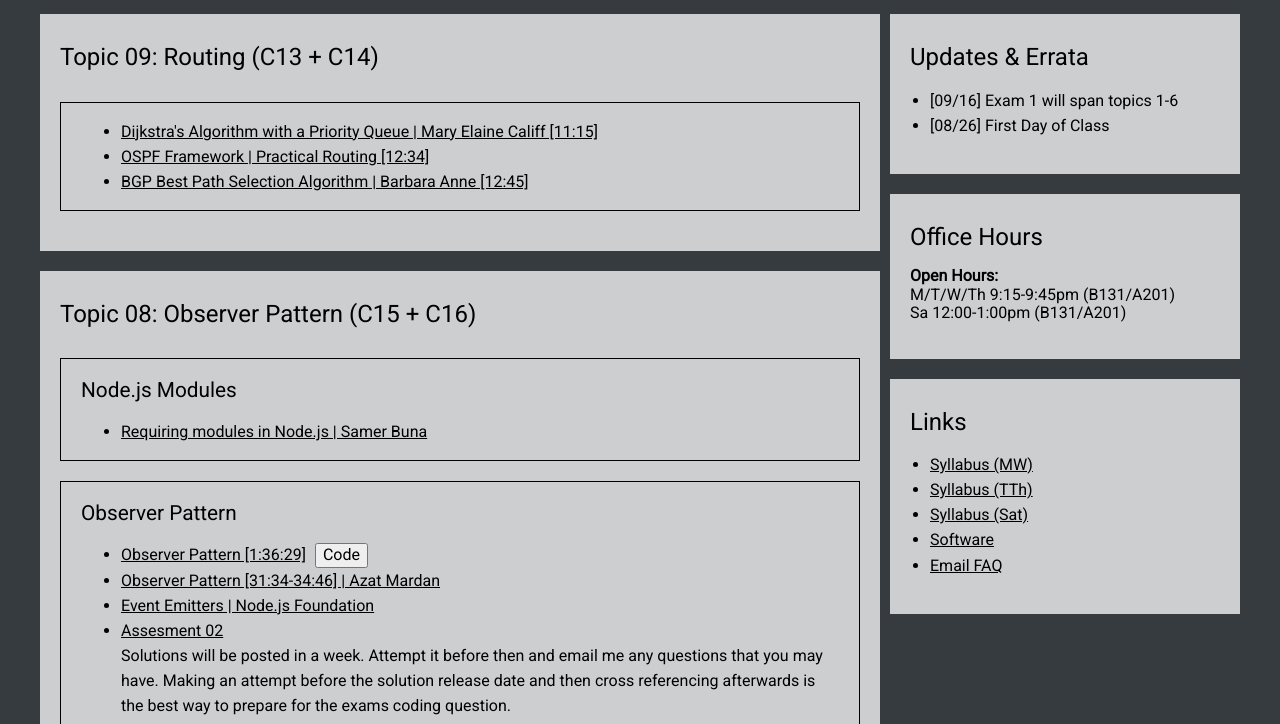
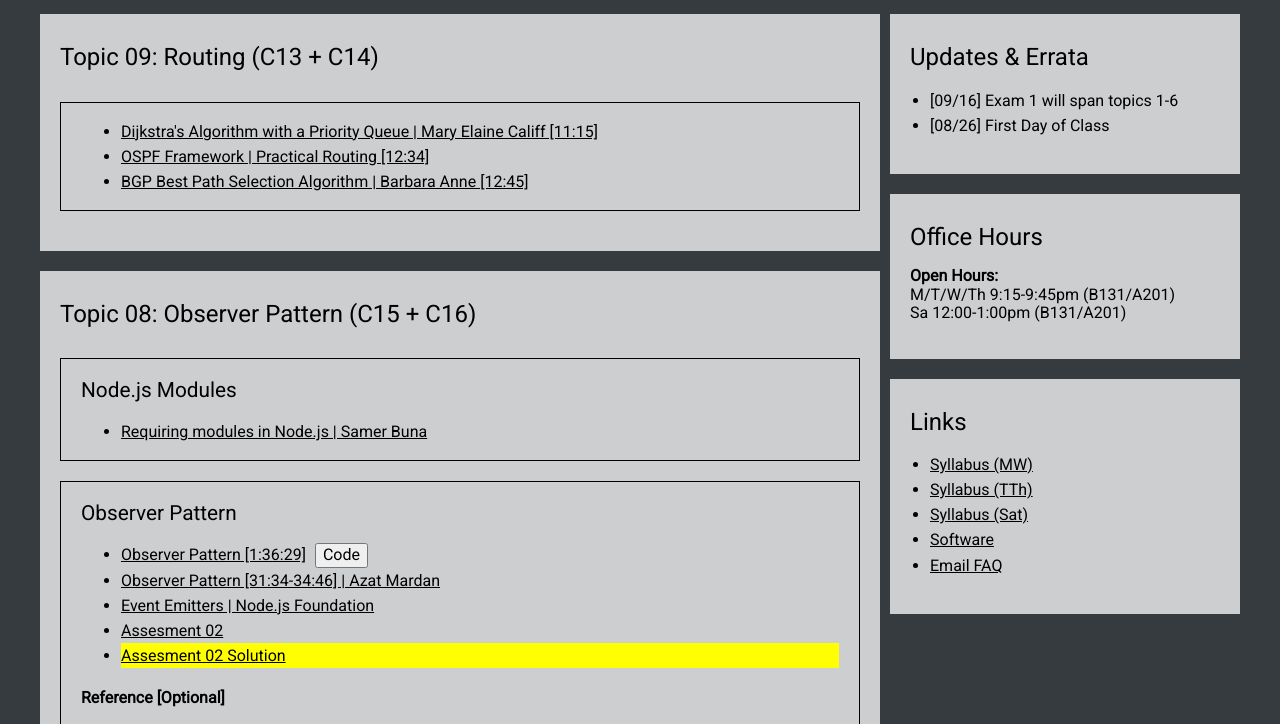
Before and after one commit to raymondlaw/raymondlaw.github.io, a plain HTML site: page cs355/index.html in a window 1280 px wide. Shown: the part 76-800 px from the top of the page. Drawn offline with Linux system fonts and the light colour scheme; a script that the page names is missing.

Commit message:
Update index.html

```diff
--- a/cs355/index.html
+++ b/cs355/index.html
@@ -405,13 +405,12 @@
 							<li><a href="https://nodejs.org/api/events.html#events_events" target="_blank" rel="noopener noreferrer">Event Emitters | Node.js Foundation</a></li>
 
 							<li><a href="assessment/02-observer-pattern/observer-pattern.html">Assesment 02</a>
-							<br />Solutions will be posted in a week. Attempt it before then and email me any questions that you may have.
+							<!--<br />Solutions will be posted in a week. Attempt it before then and email me any questions that you may have.
 							Making an attempt before the solution release date and then cross referencing afterwards is the best way to prepare for the exams coding question.
+							-->
+                            </li>
+							<li style="background:yellow"><a data-fancybox href="https://www.youtube.com/watch?v=xGg0RTG-FKg?rel=0&modestbranding=1">Assesment 02 Solution</a></li>
 
-                            </li>
-							<!--
-							<li style="background:yellow"><a data-fancybox href="https://www.youtube.com/watch?v=xGg0RTG-FKg?rel=0&modestbranding=1">Assesment 02 Solution</a></li>
-							-->
 						</ul>
 						<h4>Reference [Optional]</h4>
 						<ul>
```
